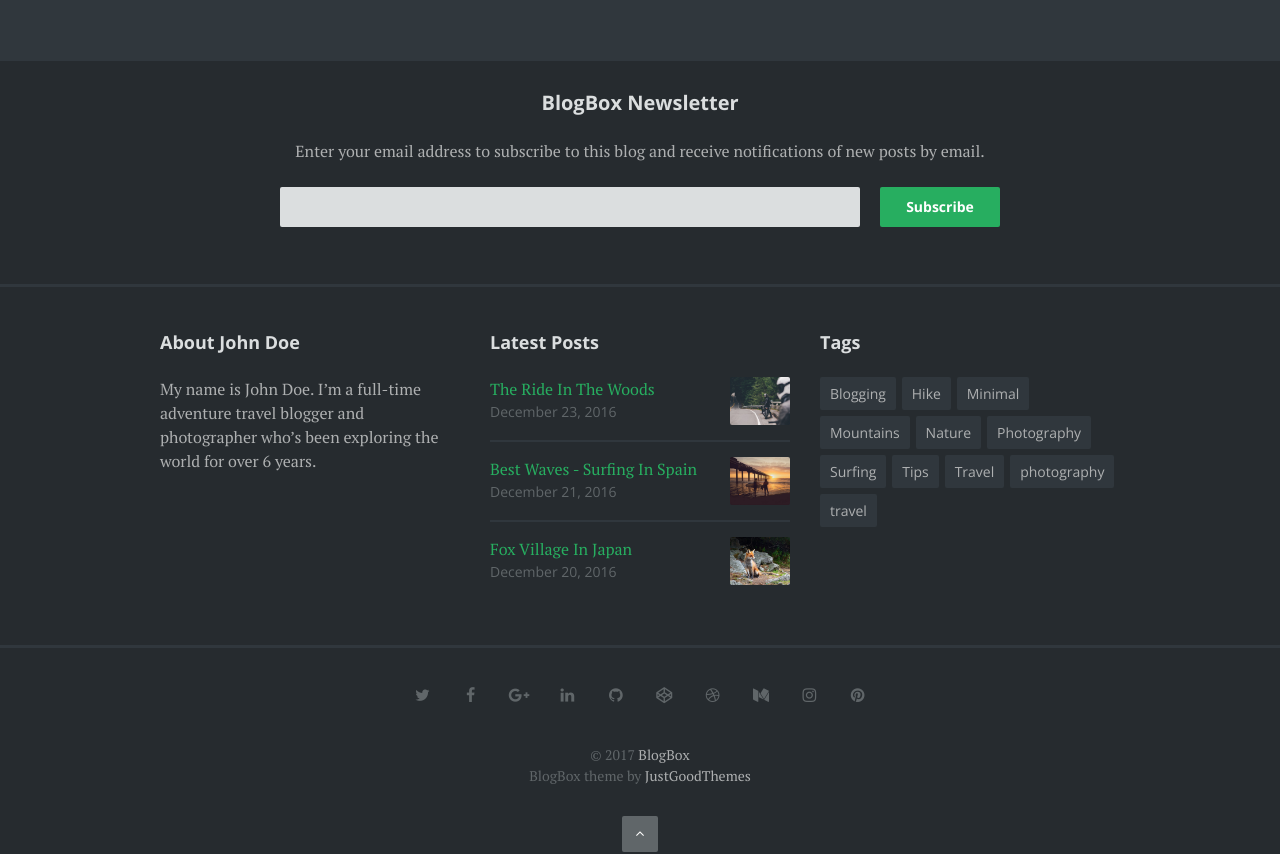
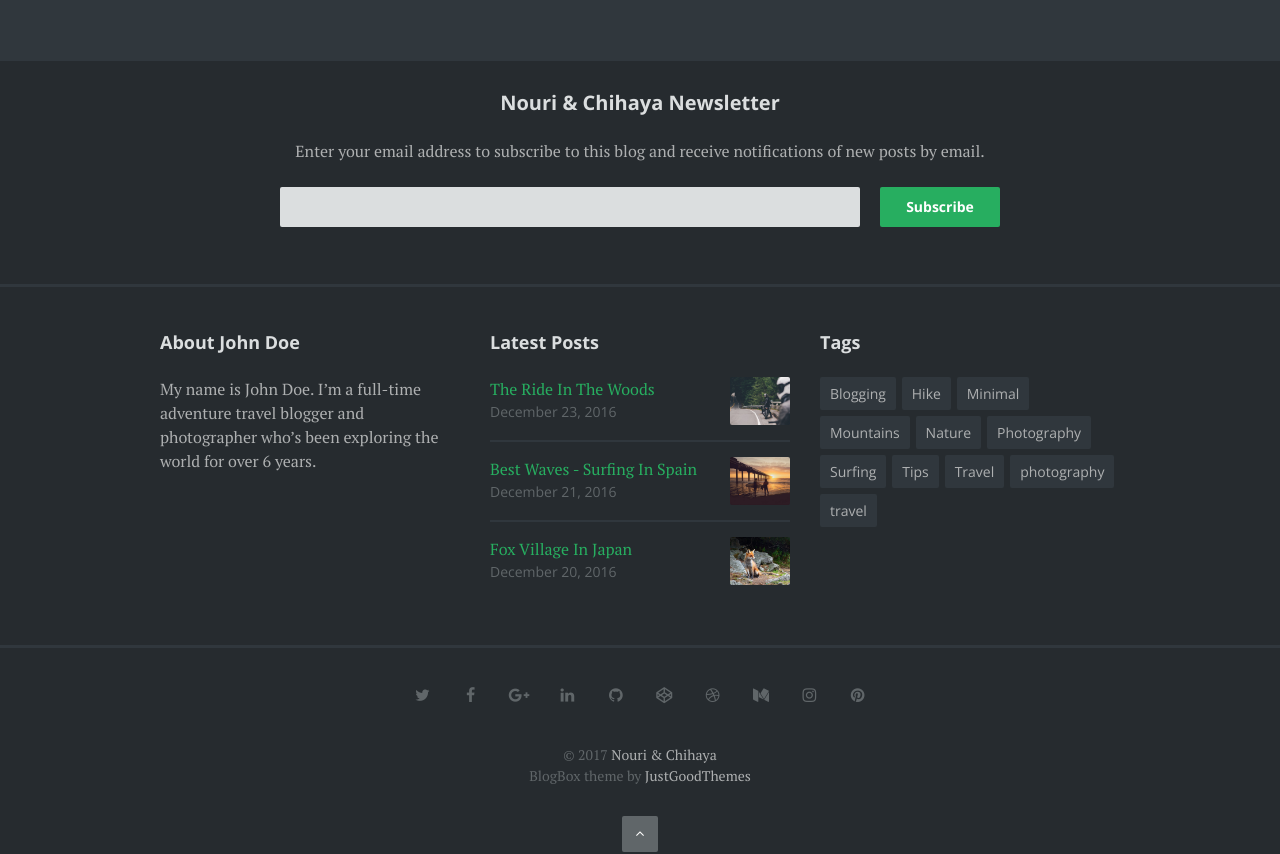
Before and after one commit to nourijp/chihaya, a Jekyll site: the page built from index.html, in a window 1280 px wide and 1400 px high, scrolled down 6810 px. Shown: the part 518-1372 px from the top of the window. Built offline with Jekyll 4.4.1, drawn with Linux system fonts in a browser that asks for light colours; some web fonts are replaced; the list of posts is cut into pages by our own code; some of the changed lines change nothing that is shown; some of the changed text lies outside the part shown.

Commit message:
Update _config.yml

```diff
--- a/_config.yml
+++ b/_config.yml
@@ -6,7 +6,7 @@
 # 'jekyll serve'. If you change this file, please restart the server process.
 
 # Site title
-title: "BlogBox"
+title: "Nouri & Chihaya"
 
 # Site logo
 logo:
@@ -18,13 +18,13 @@
 tagline: "Tales of a digital nomad."
 
 # The subpath of your site, e.g. /blog, for generating urls
-baseurl:
+baseurl: "https://nourijp.github.io"
 
 sass:
   sass_dir: _sass
 
 # The base hostname & protocol of your site for where absolute urls are needed
-url: "http://justgoodthemes.com"
+url: "https://nourijp.github.io/chihaya"
 
 # Site navigation - each item must have a title and a url.
 navigation:
```
